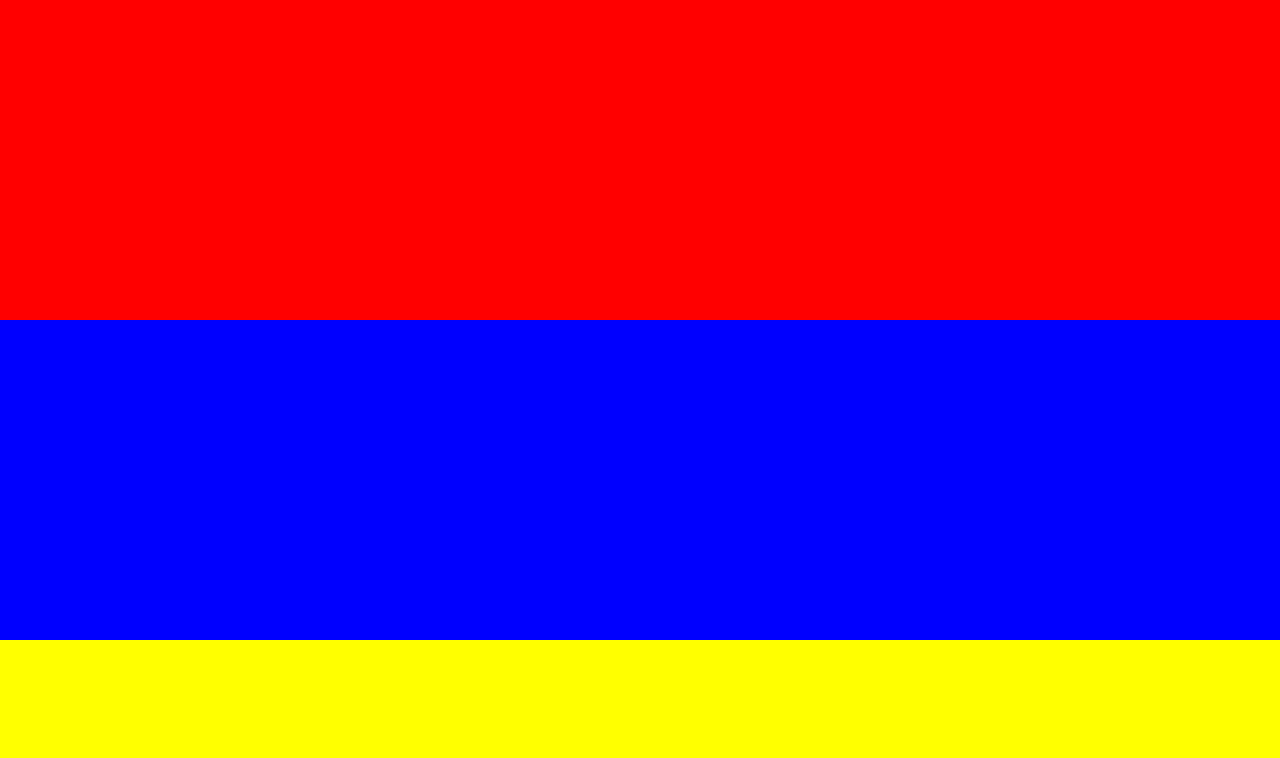
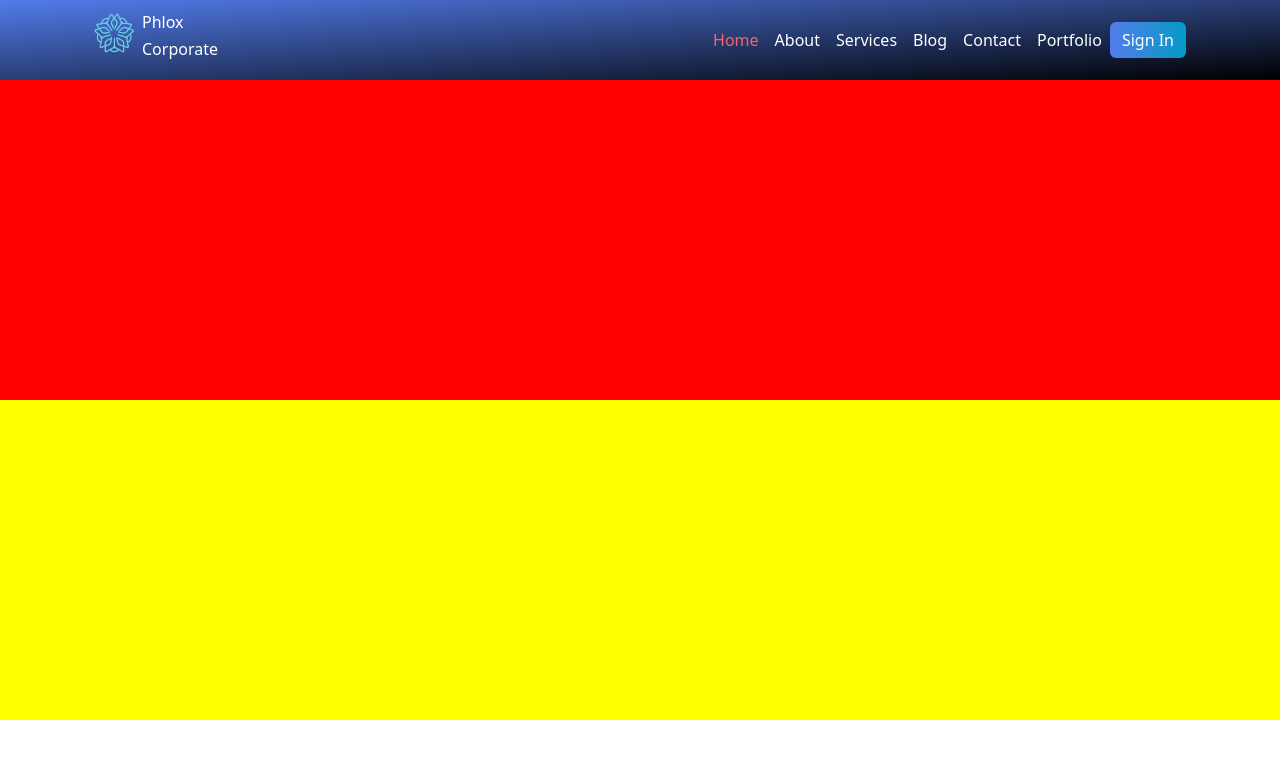
Before and after one commit to Francesco-Iannuzzi/proj-html-vuejs, a Vue app: page / in a window 1280 px wide. Shown: the top 758 px of the page. Built offline with nearby package versions, Linux system fonts and the light colour scheme.

Commit message:
first step header

```diff
--- a/src/assets/scss/partials/_pageHeader.scss
+++ b/src/assets/scss/partials/_pageHeader.scss
@@ -1,6 +1,29 @@
 @use "./variables" as *;
 
 header {
-    background-color: red;
-    height: 20rem;
+    background-image: linear-gradient(to bottom right, $bgPrimaryGradient1, $dark);
+
+    h4 {
+        font-size: 1rem;
+        color: $light;
+    }
+
+    .navbar {
+        li:first-child {
+            a {
+                color: $bgSecondaryGradient1;
+            }
+        }
+
+        li {
+            a {
+                color: $light;
+            }
+        }
+    }
+
+    .btn {
+        background-image: linear-gradient(to right, $bgPrimaryGradient1, $bgPrimaryGradient2);
+        color: $light;
+    }
 }
--- a/src/assets/scss/partials/_pageMain.scss
+++ b/src/assets/scss/partials/_pageMain.scss
@@ -1,6 +1,6 @@
 @use "./variables" as *;
 
 main {
-    background-color: blue;
+    background-color: red;
     height: 20rem;
 }
--- a/src/assets/scss/partials/_variables.scss
+++ b/src/assets/scss/partials/_variables.scss
@@ -1,6 +1,6 @@
 $light: #FFFFFF;
 $dark: #000000;
-$bgPrimaryShape1: #527CEB;
-$bgPrimaryShape2: #03A7D3E6;
-$bgSecondaryShape1: #F9636B;
-$bgSecondaryShape2: #86246E;
+$bgPrimaryGradient1: #527CEB;
+$bgPrimaryGradient2: #03A7D3E6;
+$bgSecondaryGradient1: #F9636B;
+$bgSecondaryGradient2: #86246E;
--- a/src/components/PageHeader.vue
+++ b/src/components/PageHeader.vue
@@ -13,7 +13,50 @@ export default {
 
 <template>
     <header>
+        <div class="container">
+            <nav class="navbar navbar-expand">
+                <div class="container">
+                    <div class="logo">
+                        <a class="navbar-brand d-flex" href="#">
+                            <img src=".././assets/img/cropped-cropped-icon-270x270.png" alt="Phlox_Corporate_logo"
+                                width="40" height="40">
+                            <div class="ms-2">
+                                <h4>Phlox</h4>
+                                <h4>Corporate</h4>
+                            </div>
+                        </a>
+                    </div>
+                    <!-- /logo -->
 
+                    <div class="navbar" id="navbarSupportedContent">
+                        <ul class="navbar-nav me-auto mb-2 mb-lg-0">
+                            <li class="nav-item">
+                                <a class="nav-link" href="#">Home</a>
+                            </li>
+                            <li class="nav-item">
+                                <a class="nav-link" href="#">About</a>
+                            </li>
+                            <li class="nav-item">
+                                <a class="nav-link" href="#">Services</a>
+                            </li>
+                            <li class="nav-item">
+                                <a class="nav-link" href="#">Blog</a>
+                            </li>
+                            <li class="nav-item">
+                                <a class="nav-link" href="#">Contact</a>
+                            </li>
+                            <li class="nav-item">
+                                <a class="nav-link" href="#">Portfolio</a>
+                            </li>
+                        </ul>
+                        <!-- /menu sections -->
+                        <button class="btn border-0" type="submit">Sign In</button>
+                        <!-- /sign In button -->
+                    </div>
+                    <!-- /navbar -->
+                </div>
+            </nav>
+        </div>
     </header>
     <!-- /header -->
 </template>
```
